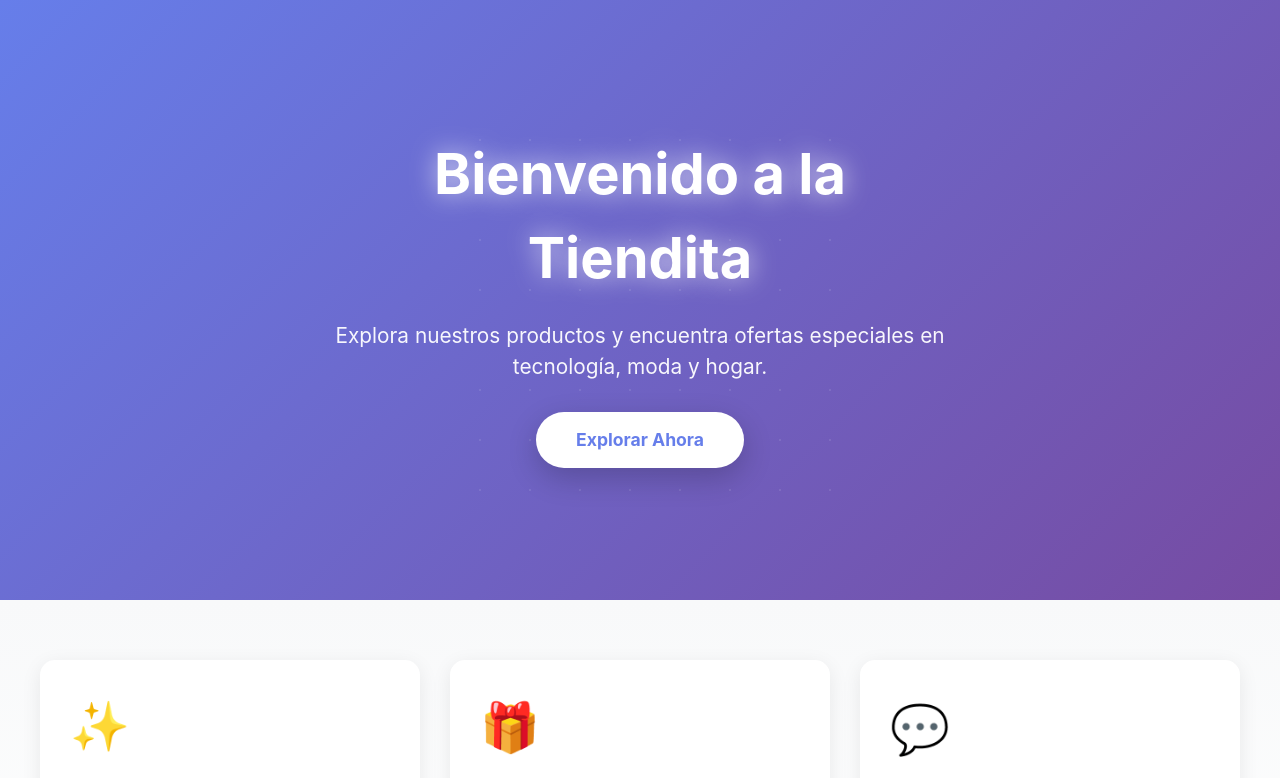
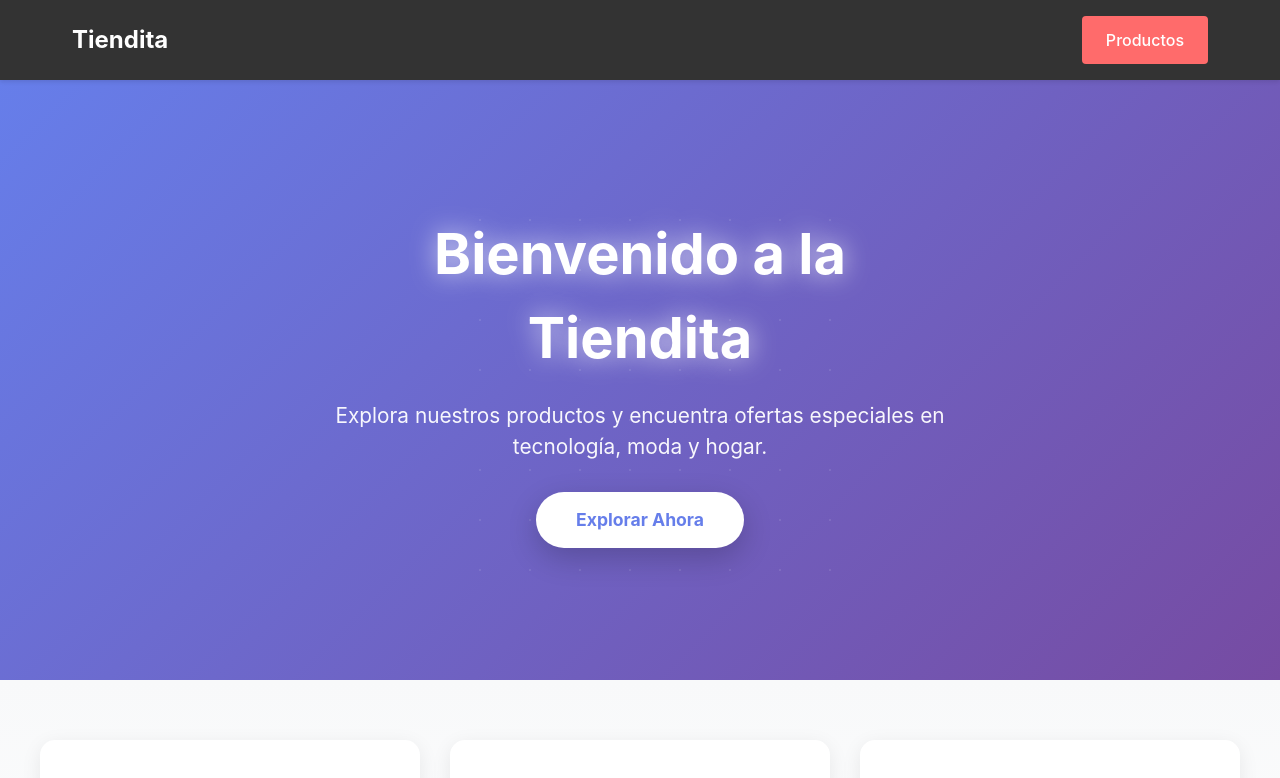
Before and after one commit to Pollo28-24/practica-de-git-hub, an Angular app: page /home in a window 1280 px wide. Shown: the top 778 px of the page. Built offline with nearby package versions, Linux system fonts and the light colour scheme.

Commit message:
Navbar agregado

```diff
--- a/src/app/pages/home/home.html
+++ b/src/app/pages/home/home.html
@@ -1,3 +1,5 @@
+<app-navbar></app-navbar>
+
 <section class="home-page">
   <header class="hero-header">
     <div class="hero-content">
--- a/src/app/pages/home/home.ts
+++ b/src/app/pages/home/home.ts
@@ -1,8 +1,9 @@
 import { ChangeDetectionStrategy, Component } from '@angular/core';
+import { Navbar } from '../navbar/navbar';
 
 @Component({
   selector: 'app-home',
-  imports: [],
+  imports: [Navbar],
   templateUrl: './home.html',
   styles: `
     :host {
--- /dev/null
+++ b/src/app/pages/navbar/navbar.css
@@ -0,0 +1,48 @@
+.navbar {
+  background-color: #333;
+  padding: 1rem 0;
+  box-shadow: 0 2px 4px rgba(0, 0, 0, 0.1);
+  position: sticky;
+  top: 0;
+  z-index: 100;
+}
+
+.navbar-container {
+  max-width: 1200px;
+  margin: 0 auto;
+  padding: 0 2rem;
+  display: flex;
+  justify-content: space-between;
+  align-items: center;
+}
+
+.navbar-logo {
+  font-size: 1.5rem;
+  font-weight: bold;
+  color: white;
+}
+
+.navbar-menu {
+  display: flex;
+  gap: 1.5rem;
+}
+
+.navbar-button {
+  padding: 0.75rem 1.5rem;
+  background-color: #ff6b6b;
+  color: white;
+  border: none;
+  border-radius: 4px;
+  cursor: pointer;
+  font-size: 1rem;
+  font-weight: 500;
+  transition: background-color 0.3s ease;
+}
+
+.navbar-button:hover {
+  background-color: #ff5252;
+}
+
+.navbar-button:active {
+  background-color: #ff3333;
+}
--- /dev/null
+++ b/src/app/pages/navbar/navbar.html
@@ -0,0 +1,12 @@
+<nav class="navbar">
+  <div class="navbar-container">
+    <div class="navbar-logo">
+      <span>Tiendita</span>
+    </div>
+    <div class="navbar-menu">
+      <button class="navbar-button" routerLink="/product">
+        Productos
+      </button>
+    </div>
+  </div>
+</nav>
--- /dev/null
+++ b/src/app/pages/navbar/navbar.ts
@@ -0,0 +1,15 @@
+import { ChangeDetectionStrategy, Component } from '@angular/core';
+import { RouterLink } from '@angular/router';
+
+@Component({
+  selector: 'app-navbar',
+  imports: [RouterLink],
+  templateUrl: './navbar.html',
+  styleUrls: ['./navbar.css'],
+  changeDetection: ChangeDetectionStrategy.OnPush,
+})
+export class Navbar {
+  constructor() {
+    console.log('Navbar component initialized');
+  }
+}
```
